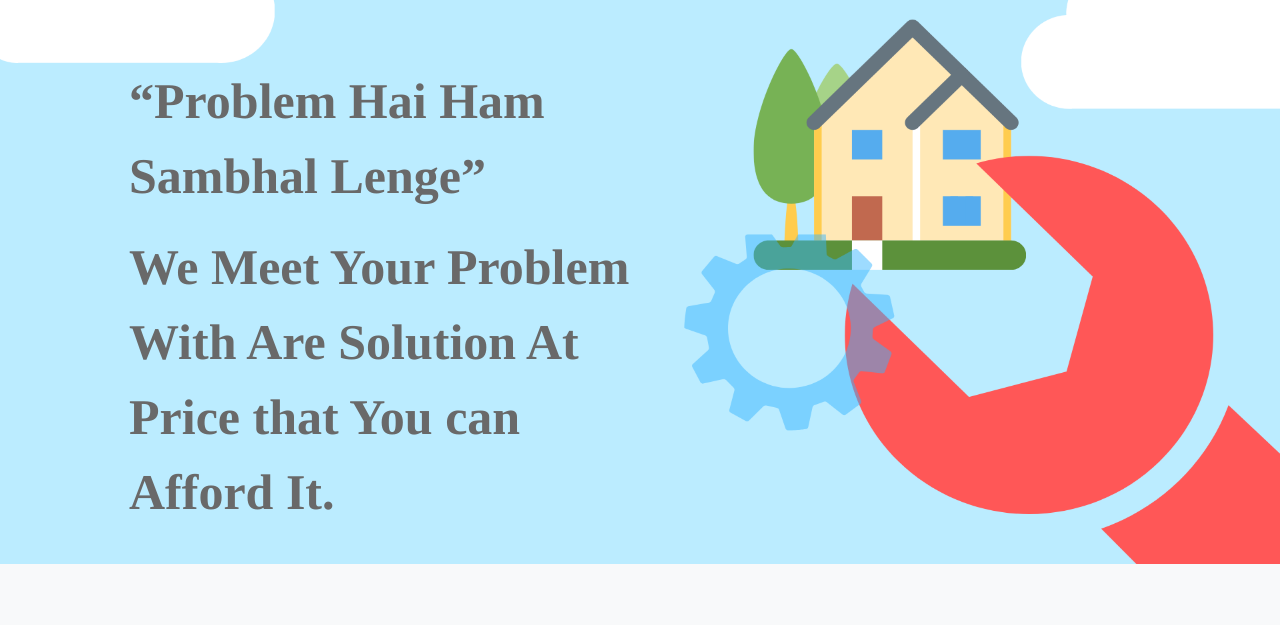
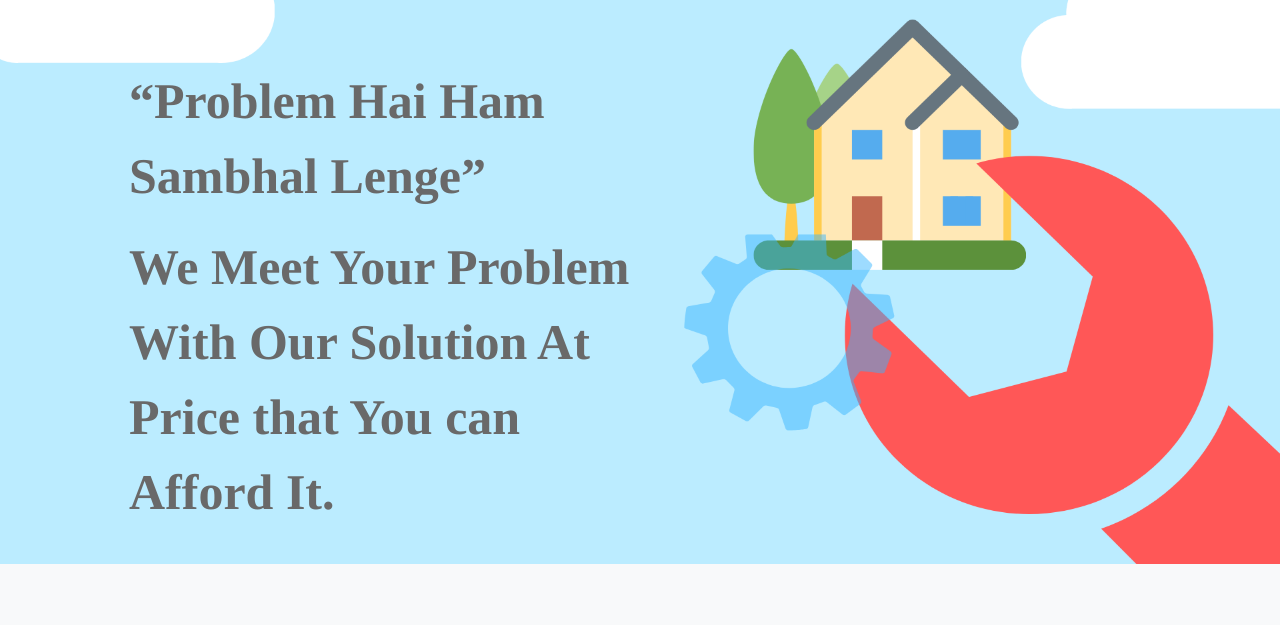
Before and after one commit to hunny123/makkantiptop, a plain HTML site: page index.html in a window 1280 px wide. Shown: the part 136-761 px from the top of the page. Drawn offline with nearby package versions, Linux system fonts and the light colour scheme.

Commit message:
Update index.html

```diff
--- a/index.html
+++ b/index.html
@@ -195,7 +195,7 @@ $(document).ready(function(){
 			<div class="row pl-2 margin-down">
 				<div class="col-lg-6 ml-1">
 					<p class="big animated slideInRight"> <q>Problem Hai Ham Sambhal Lenge</q></p>
-					<p class="big animated slideInRight">We Meet Your  Problem With  Are Solution At Price that You can Afford It.</p>
+					<p class="big animated slideInRight">We Meet Your  Problem With  Our Solution At Price that You can Afford It.</p>
 
 				</div>
 			</div>
```
